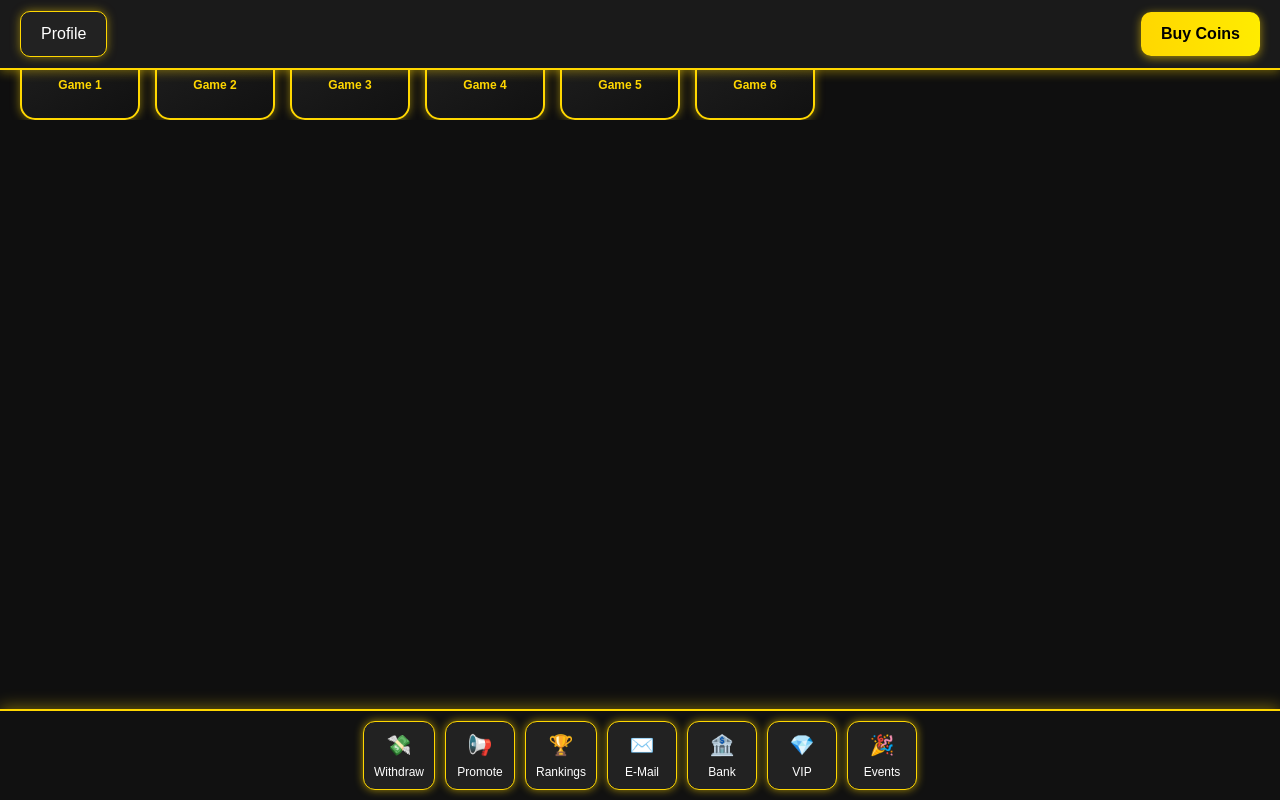
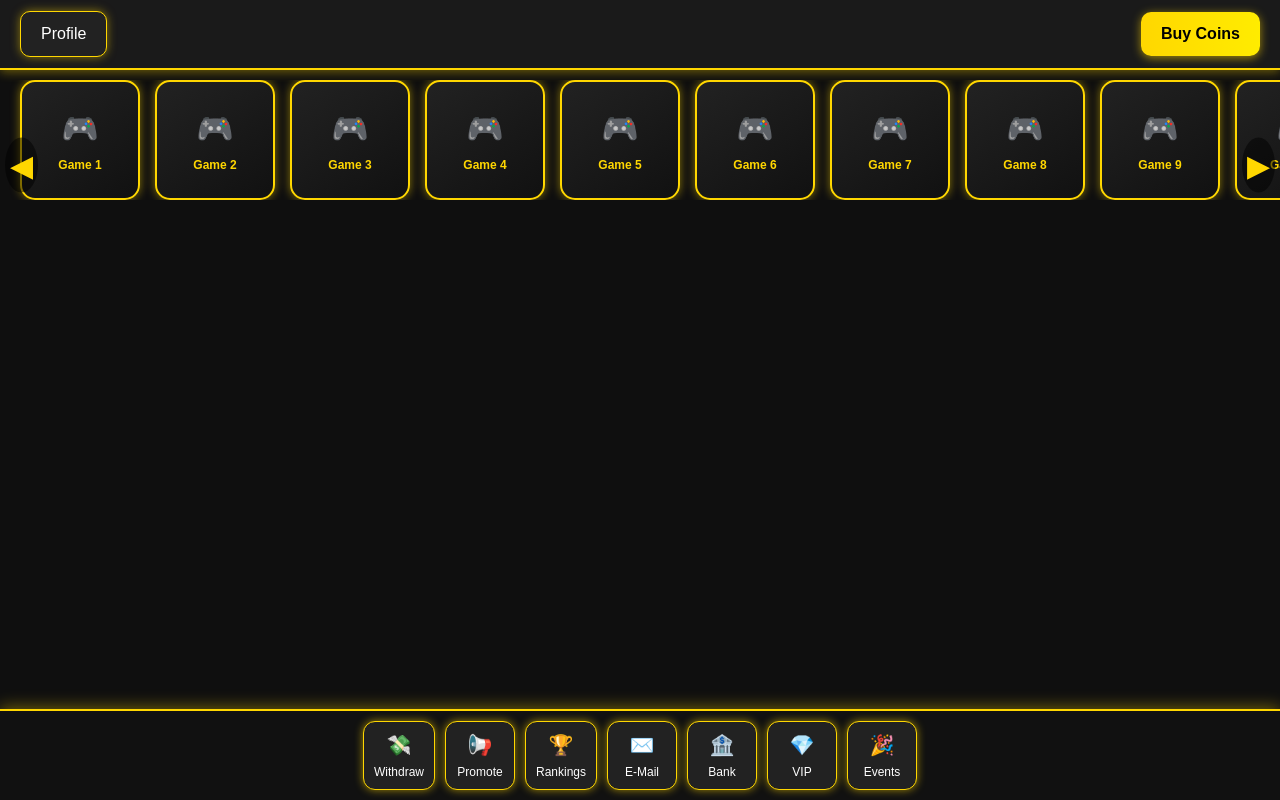
Before and after one commit to uzairop6363/Updated-lobby-casino, a React (Create React App) app: page / in a window 1280 px wide. Built offline with nearby package versions, Linux system fonts and the light colour scheme; the HTML template or start-up script is replaced by a standard one.

Commit message:
Update App.js

```diff
--- a/src/App.js
+++ b/src/App.js
@@ -1,7 +1,9 @@
-import React from 'react';
+import React, { useRef } from 'react';
 import './App.css';
 
 function App() {
+  const contentRef = useRef(null);
+
   const bottomOptions = [
     { icon: "💸", label: "Withdraw" },
     { icon: "📢", label: "Promote" },
@@ -12,6 +14,19 @@ function App() {
     { icon: "🎉", label: "Events" },
   ];
 
+  const games = Array.from({ length: 24 }, (_, i) => ({
+    logo: "🎮",
+    name: `Game ${i + 1}`,
+  }));
+
+  const scrollLeft = () => {
+    contentRef.current.scrollBy({ left: -500, behavior: 'smooth' });
+  };
+
+  const scrollRight = () => {
+    contentRef.current.scrollBy({ left: 500, behavior: 'smooth' });
+  };
+
   return (
     <div>
       {/* Top Bar */}
@@ -20,32 +35,18 @@ function App() {
         <button className="buy-coins">Buy Coins</button>
       </div>
 
-      {/* Main Content */}
-      <div className="content">
-        <div className="game-item">
-          <div className="game-logo">🎮</div>
-          <div className="game-name">Game 1</div>
+      {/* Horizontal Scrollable Game Content with Arrows */}
+      <div className="content-wrapper">
+        <div className="arrow arrow-left" onClick={scrollLeft}>◀</div>
+        <div className="content" ref={contentRef}>
+          {games.map((game, index) => (
+            <div key={index} className="game-item">
+              <div className="game-logo">{game.logo}</div>
+              <div className="game-name">{game.name}</div>
+            </div>
+          ))}
         </div>
-        <div className="game-item">
-          <div className="game-logo">🕹️</div>
-          <div className="game-name">Game 2</div>
-        </div>
-        <div className="game-item">
-          <div className="game-logo">⚡</div>
-          <div className="game-name">Game 3</div>
-        </div>
-        <div className="game-item">
-          <div className="game-logo">🎲</div>
-          <div className="game-name">Game 4</div>
-        </div>
-        <div className="game-item">
-          <div className="game-logo">🎯</div>
-          <div className="game-name">Game 5</div>
-        </div>
-        <div className="game-item">
-          <div className="game-logo">🎰</div>
-          <div className="game-name">Game 6</div>
-        </div>
+        <div className="arrow arrow-right" onClick={scrollRight}>▶</div>
       </div>
 
       {/* Bottom Bar */}
```
